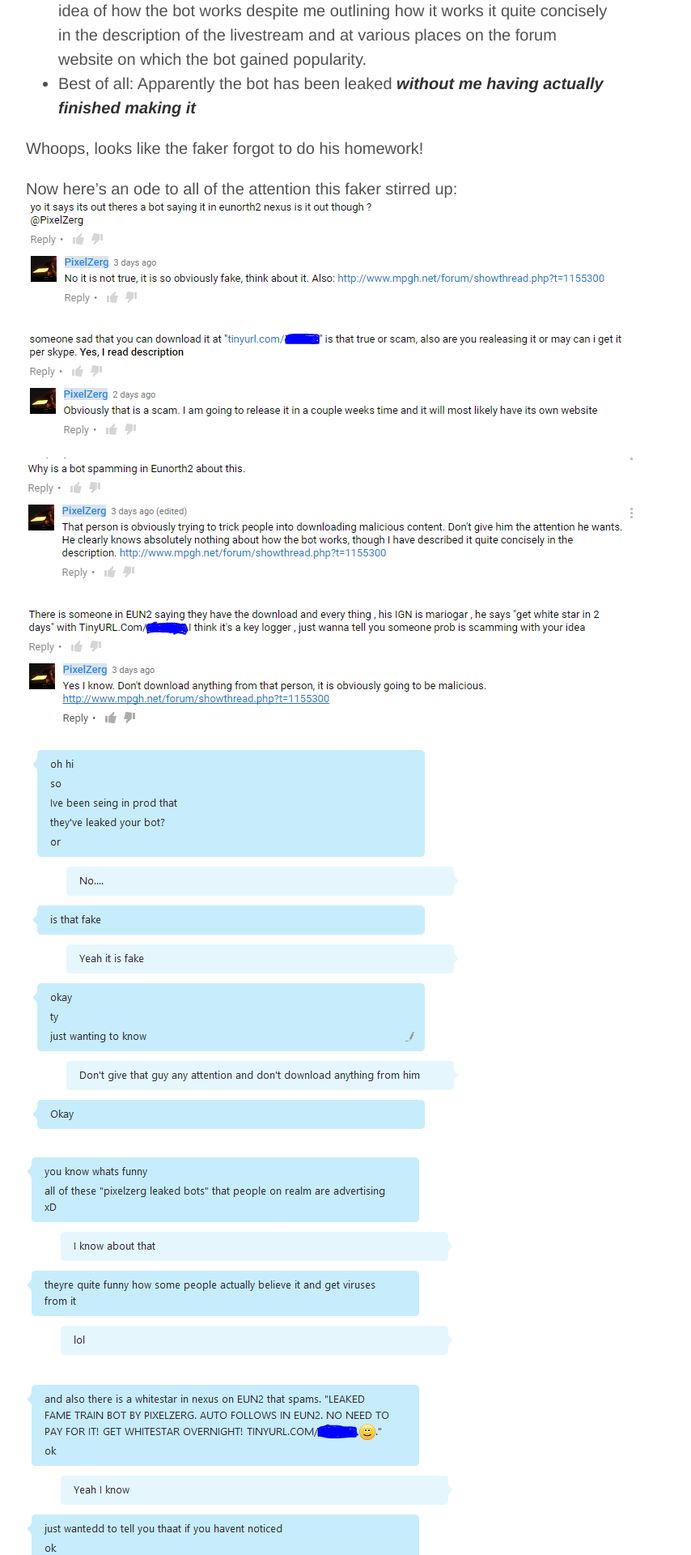
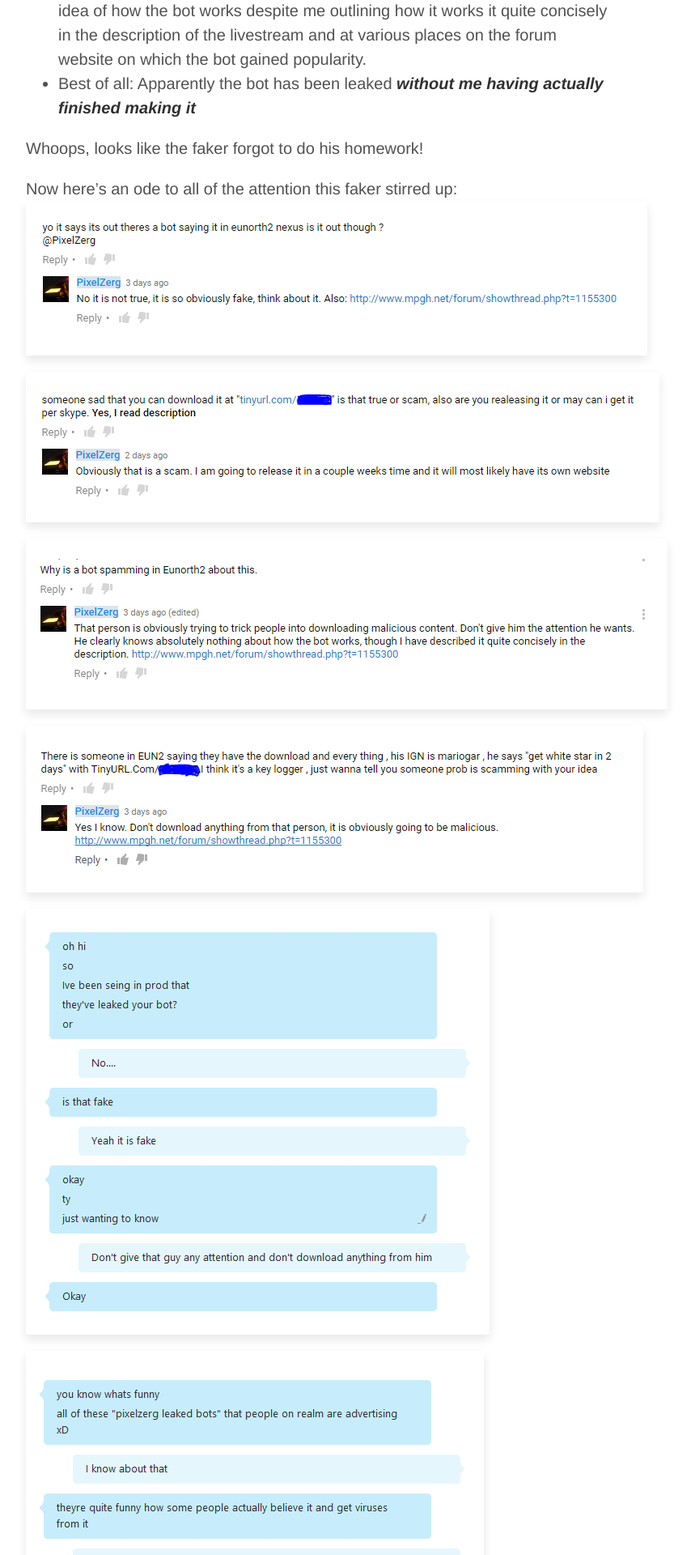
Before and after one commit to PixelZerg/PixelZFameBot, a Jekyll site: the page built from _posts/2016-08-18-fakefamebot.md, in a window 1280 px wide. Shown: the part 1472-3392 px from the top of the page at 81% size, without its empty margins (248-1102 px from the left). Built offline with Jekyll 4.4.1, drawn with Linux system fonts in a browser that asks for light colours; nearby versions of some CDN libraries; comment, search, counter and statistics services are not loaded.

Commit message:
Fixed Syntax

```diff
--- a/_posts/2016-08-18-fakefamebot.md
+++ b/_posts/2016-08-18-fakefamebot.md
@@ -32,11 +32,11 @@ Now let me highlight why this faker is so pathetic and amusing:
 Whoops, looks like the faker forgot to do his homework!
 
 Now here's an ode to all of the attention this faker stirred up:
-<img src="{{ site.url }}/public/poststuff/fakefamebot/ode2.PNG" class=".odeimg">
-<img src="{{ site.url }}/public/poststuff/fakefamebot/ode3.PNG" class=".odeimg">
-<img src="{{ site.url }}/public/poststuff/fakefamebot/ode4.PNG" class=".odeimg">
-<img src="{{ site.url }}/public/poststuff/fakefamebot/ode5.PNG" class=".odeimg">
-<img src="{{ site.url }}/public/poststuff/fakefamebot/ode6.PNG" class=".odeimg">
-<img src="{{ site.url }}/public/poststuff/fakefamebot/ode7.PNG" class=".odeimg">
-<img src="{{ site.url }}/public/poststuff/fakefamebot/ode8.PNG" class=".odeimg">
-<img src="{{ site.url }}/public/poststuff/fakefamebot/ode9.PNG" class=".odeimg">
+<img src="{{ site.url }}/public/poststuff/fakefamebot/ode2.PNG" class="odeimg">
+<img src="{{ site.url }}/public/poststuff/fakefamebot/ode3.PNG" class="odeimg">
+<img src="{{ site.url }}/public/poststuff/fakefamebot/ode4.PNG" class="odeimg">
+<img src="{{ site.url }}/public/poststuff/fakefamebot/ode5.PNG" class="odeimg">
+<img src="{{ site.url }}/public/poststuff/fakefamebot/ode6.PNG" class="odeimg">
+<img src="{{ site.url }}/public/poststuff/fakefamebot/ode7.PNG" class="odeimg">
+<img src="{{ site.url }}/public/poststuff/fakefamebot/ode8.PNG" class="odeimg">
+<img src="{{ site.url }}/public/poststuff/fakefamebot/ode9.PNG" class="odeimg">
```
